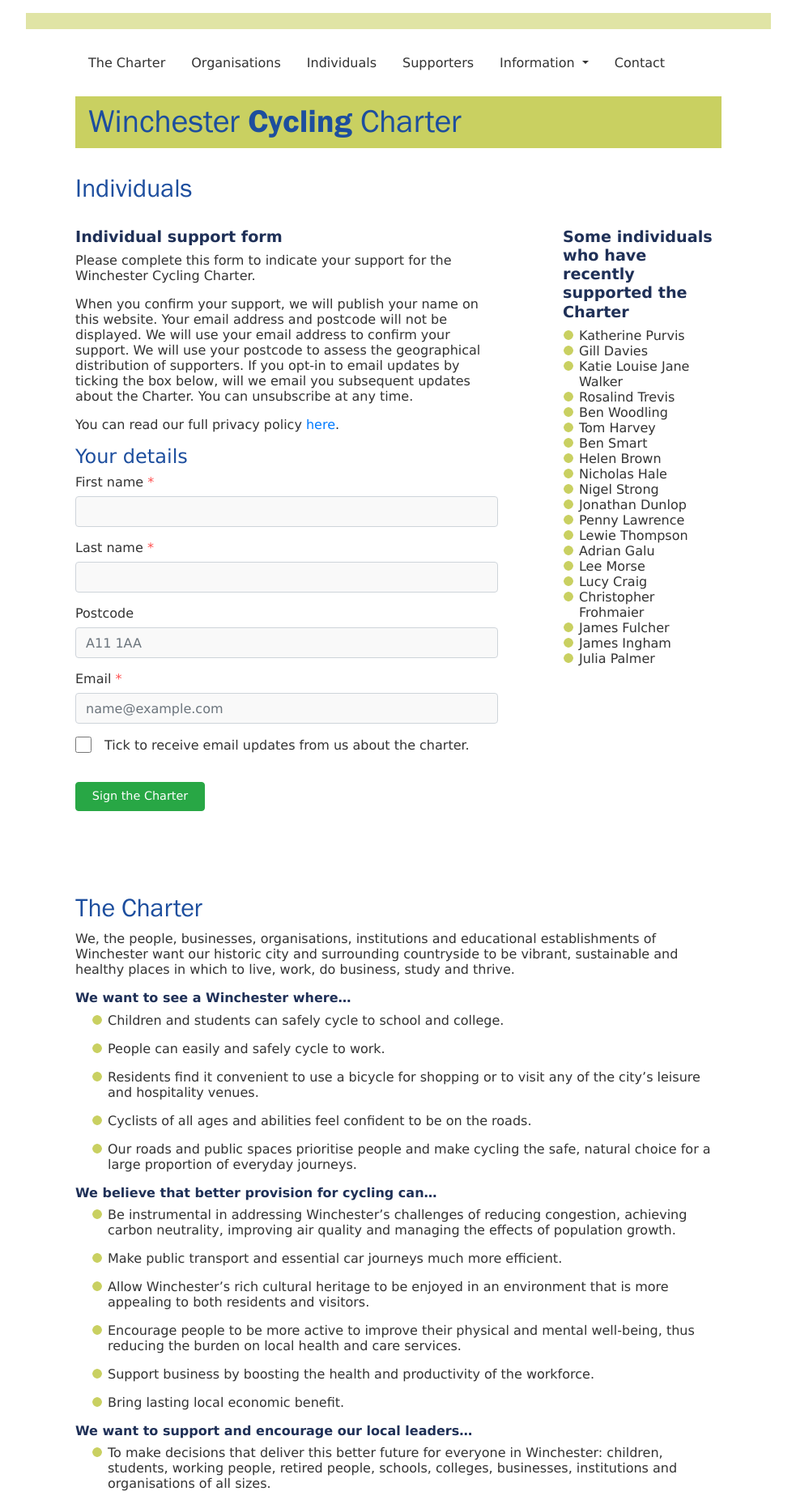
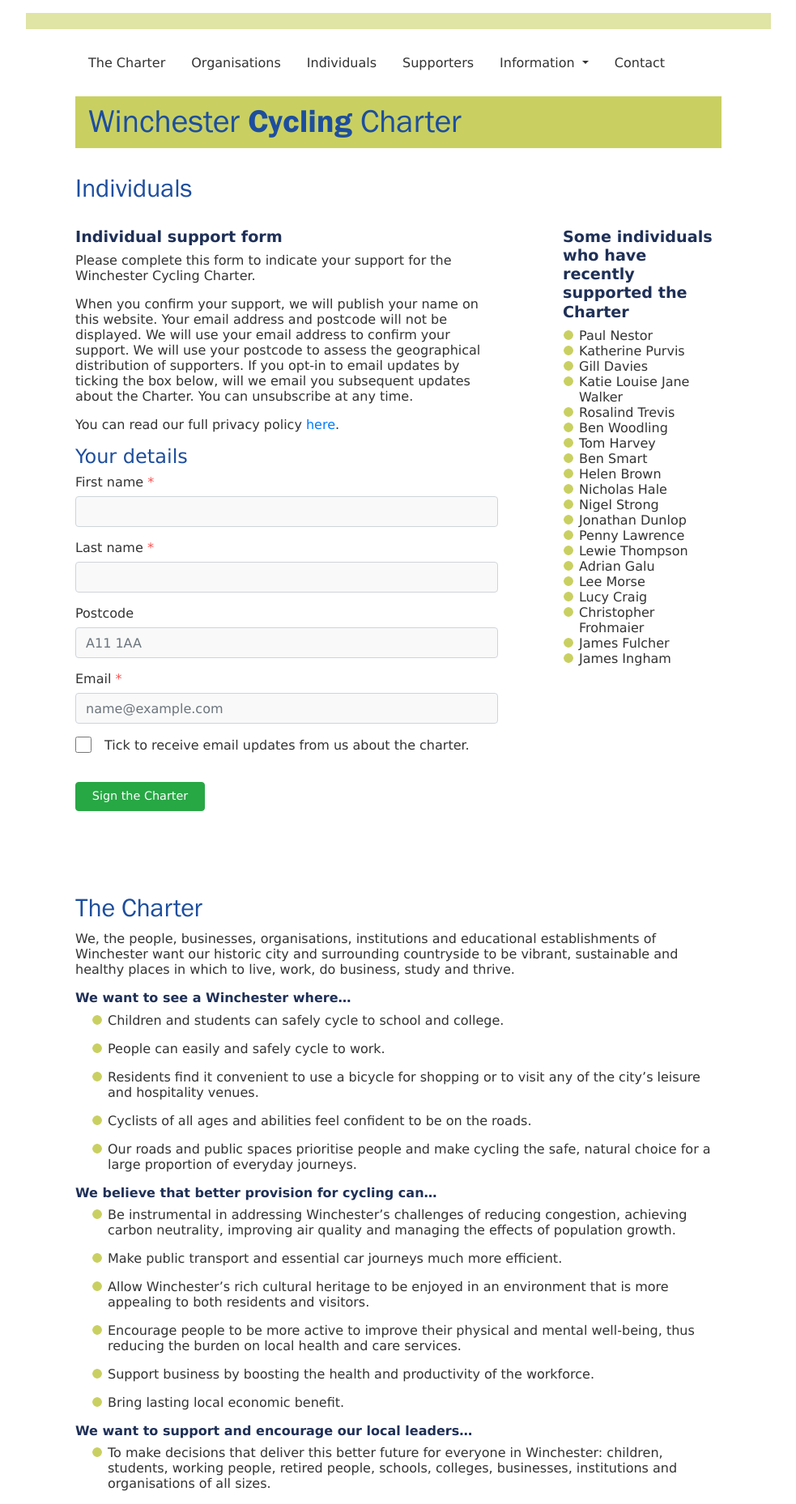
Before and after one commit to winchestercyclingcharter/winchestercyclingcharter.github.io, a Jekyll site: the page built from ind-page.md, in a window 1280 px wide. Shown: the whole page at 81% size, without its empty margins (148-1131 px from the left). Built offline with Jekyll 4.4.1, drawn with Linux system fonts in a browser that asks for light colours; nearby versions of some CDN libraries.

Commit message:
Update people.yml

```diff
--- a/_data/people.yml
+++ b/_data/people.yml
@@ -855,3 +855,4 @@ people:
 - { lastname: Walker, firstname: Katie Louise Jane, dt: 20231010-084616-281277 }
 - { lastname: Davies, firstname: Gill, dt: 20231019-132756-568979 }
 - { lastname: Purvis, firstname: Katherine, dt: 20231031-203008-741537 }
+- { lastname: Nestor, firstname: Paul, dt: 20240116-105915-228668 }
```
